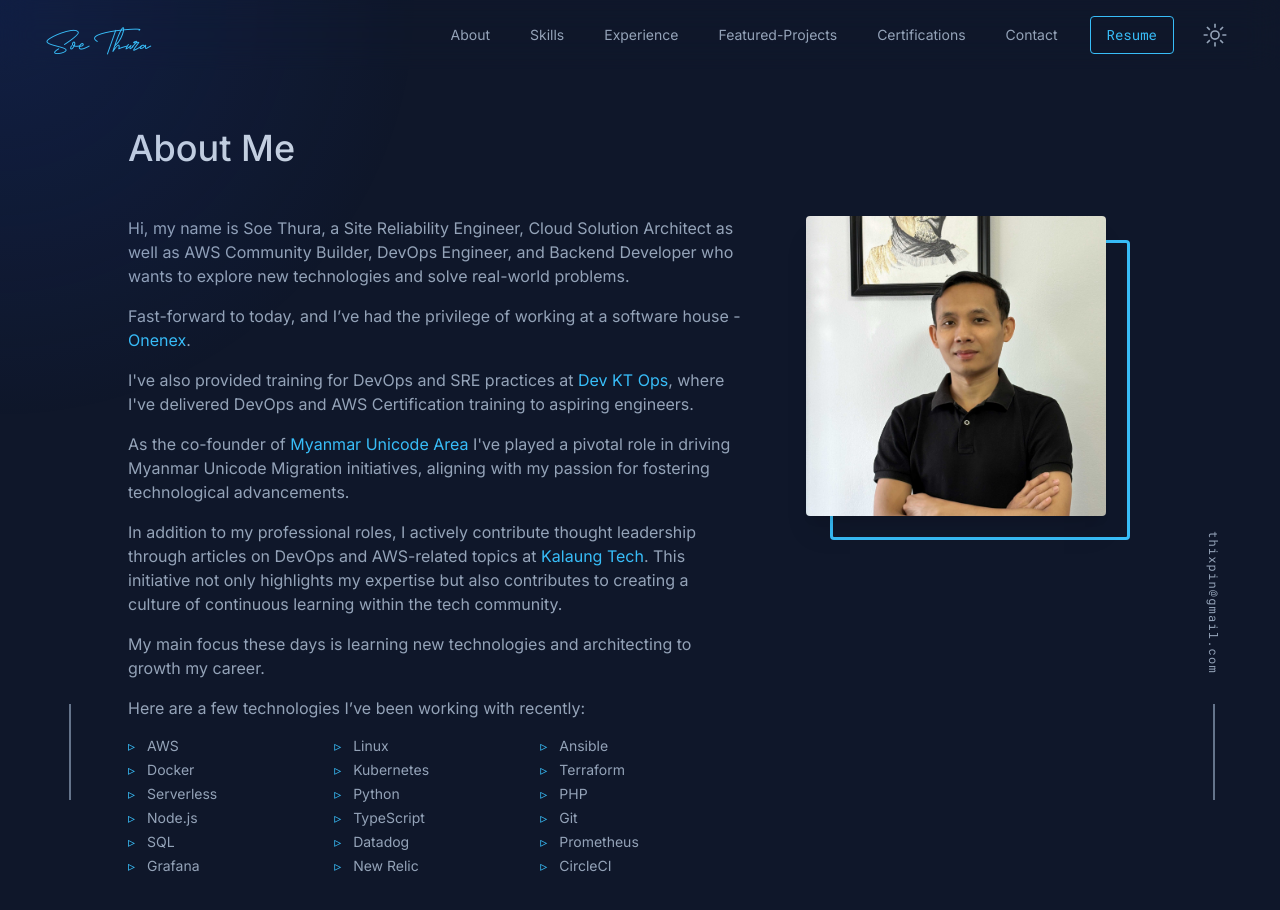
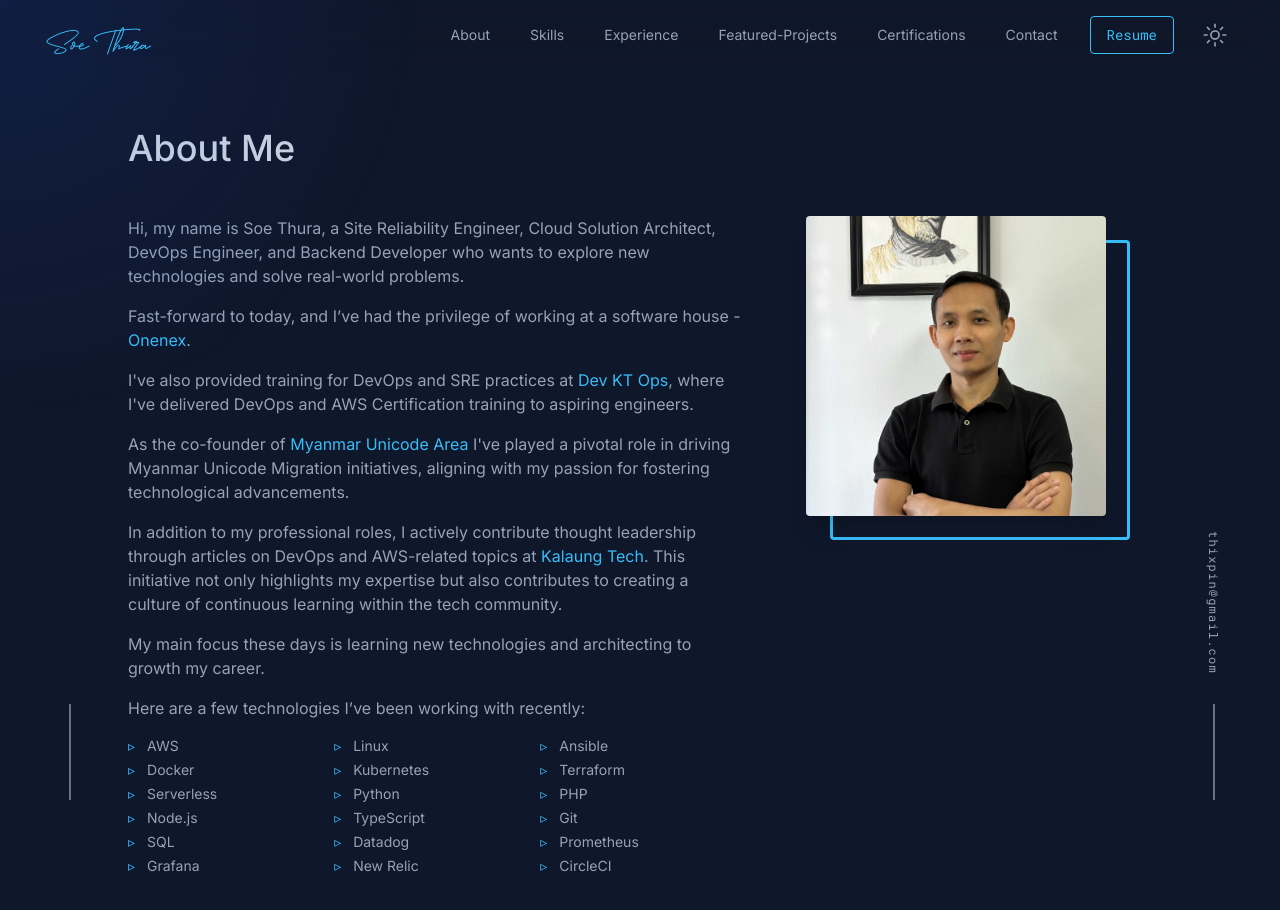
Before and after one commit to thixpin/thixpin.github.io, a Next.js app: page /about in a window 1280 px wide. Shown: the top 910 px of the page. Built offline with nearby package versions, Linux system fonts and the light colour scheme; some icons are missing.

Commit message:
remove: AWS Community Builder

```diff
--- a/src/containers/About.tsx
+++ b/src/containers/About.tsx
@@ -25,9 +25,8 @@ const About = () => {
         <div className="space-y-4 lg:w-3/5">
           <p>
             Hi, my name is Soe Thura, a Site Reliability Engineer, Cloud
-            Solution Architect as well as AWS Community Builder, DevOps
-            Engineer, and Backend Developer who wants to explore new
-            technologies and solve real-world problems.
+            Solution Architect, DevOps Engineer, and Backend Developer who
+            wants to explore new technologies and solve real-world problems.
           </p>
           <p>
             Fast-forward to today, and I’ve had the privilege of working at a
--- a/src/lib/content/hero.ts
+++ b/src/lib/content/hero.ts
@@ -6,7 +6,7 @@ export const heroSection: HeroSectionType = {
   title: 'Soe Thura.',
   tagline: 'I create reliable cloud solutions and build scalable applications.',
   description:
-    "I'm a passionate Site Reliability Engineer, Cloud Solution Architect, AWS Community Builder, DevOps Engineer, and Backend Developer who wants to explore new technologies and solve real-world problems.",
+    "I'm a passionate Site Reliability Engineer, Cloud Solution Architect, DevOps Engineer, and Backend Developer who wants to explore new technologies and solve real-world problems.",
   specialText: 'Currently available for a job & freelance',
   cta: {
     title: 'see my resume',
--- a/src/lib/content/portfolio.ts
+++ b/src/lib/content/portfolio.ts
@@ -22,7 +22,7 @@ export const author = {
 export const seoData = {
   title: 'Soe Thura | Site Reliability Engineer',
   description:
-    'Soe Thura is a Site Reliability Engineer, Cloud Solution Architect, AWS Community Builder, DevOps Engineer, and 2x AWS Certified.',
+    'Soe Thura is a Site Reliability Engineer, Cloud Solution Architect, DevOps Engineer, and 2x AWS Certified.',
   author: author.name,
   image: '/images/preview.png',
   url: 'https://www.thixpin.me/',
```
